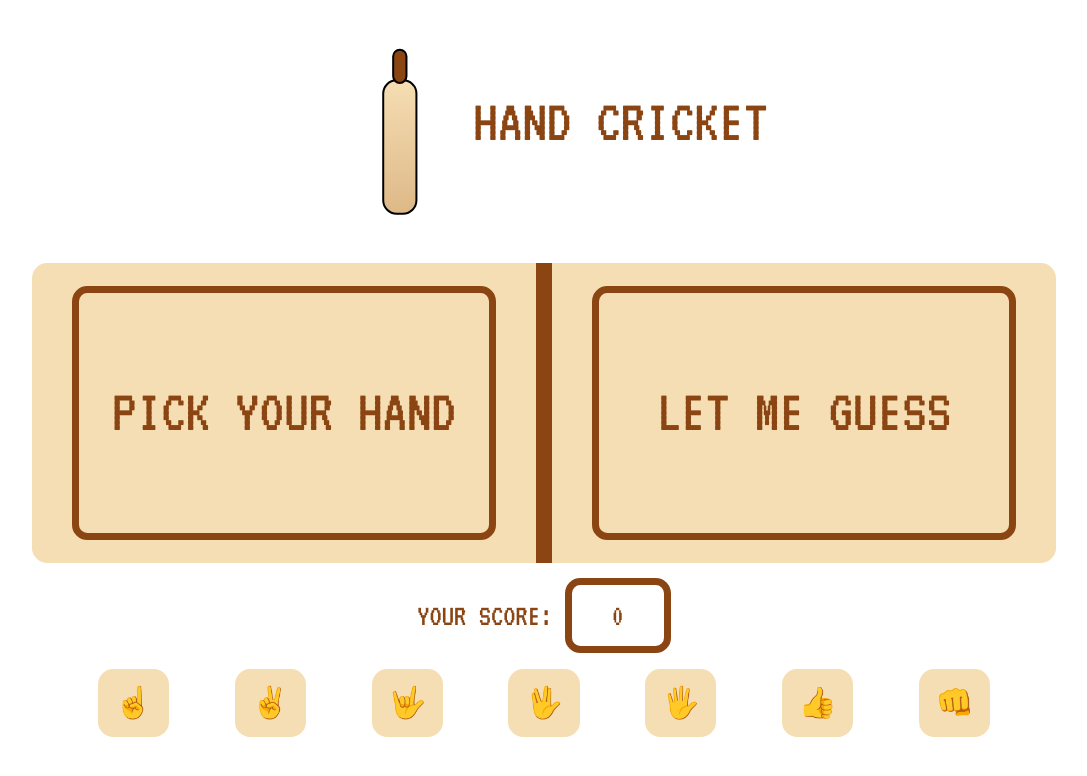
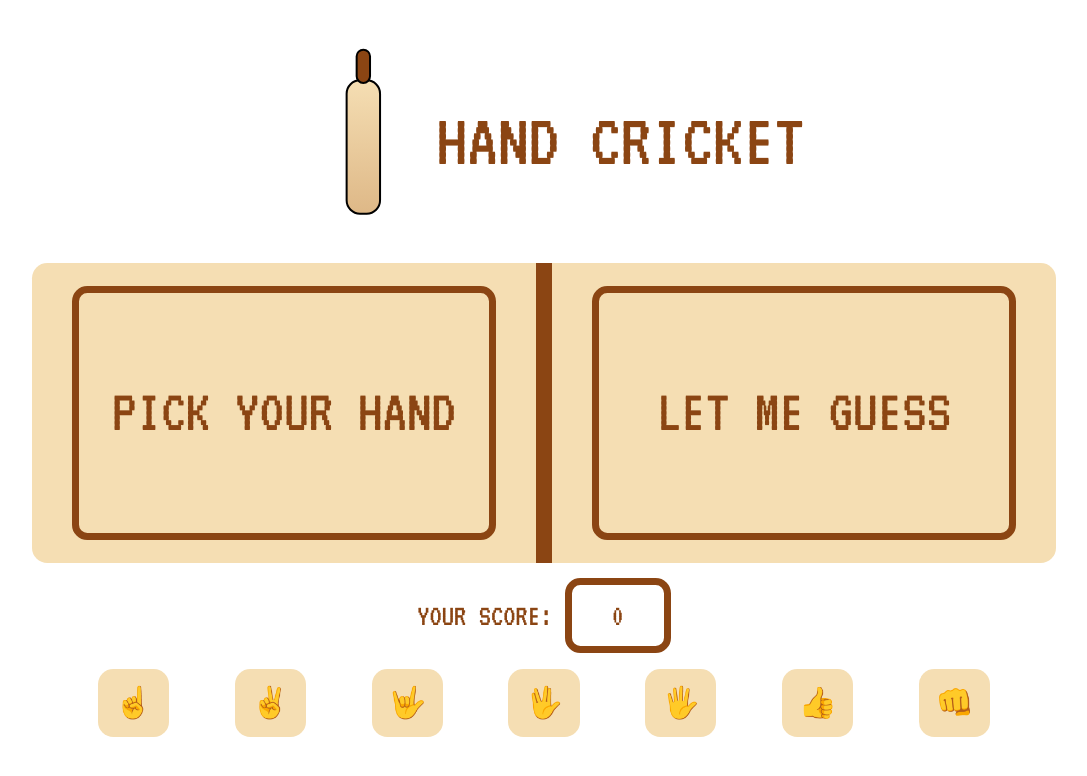
Before and after one commit to shabih-abbas/web-dev-practice, a React (Vite) app in the folder hand-cricket/: page / in a window 1280 px wide. Shown: the top 776 px of the page, without its empty margins (96-1183 px from the left). Built offline with nearby package versions, Linux system fonts and the light colour scheme.

Commit message:
increased heading font size

```diff
--- a/hand-cricket/src/index.css
+++ b/hand-cricket/src/index.css
@@ -23,7 +23,7 @@ body {
 }
 
 h1 {
-  font-size: 4rem;
+  font-size: 5rem;
   line-height: 1.1;
 }
 
```
